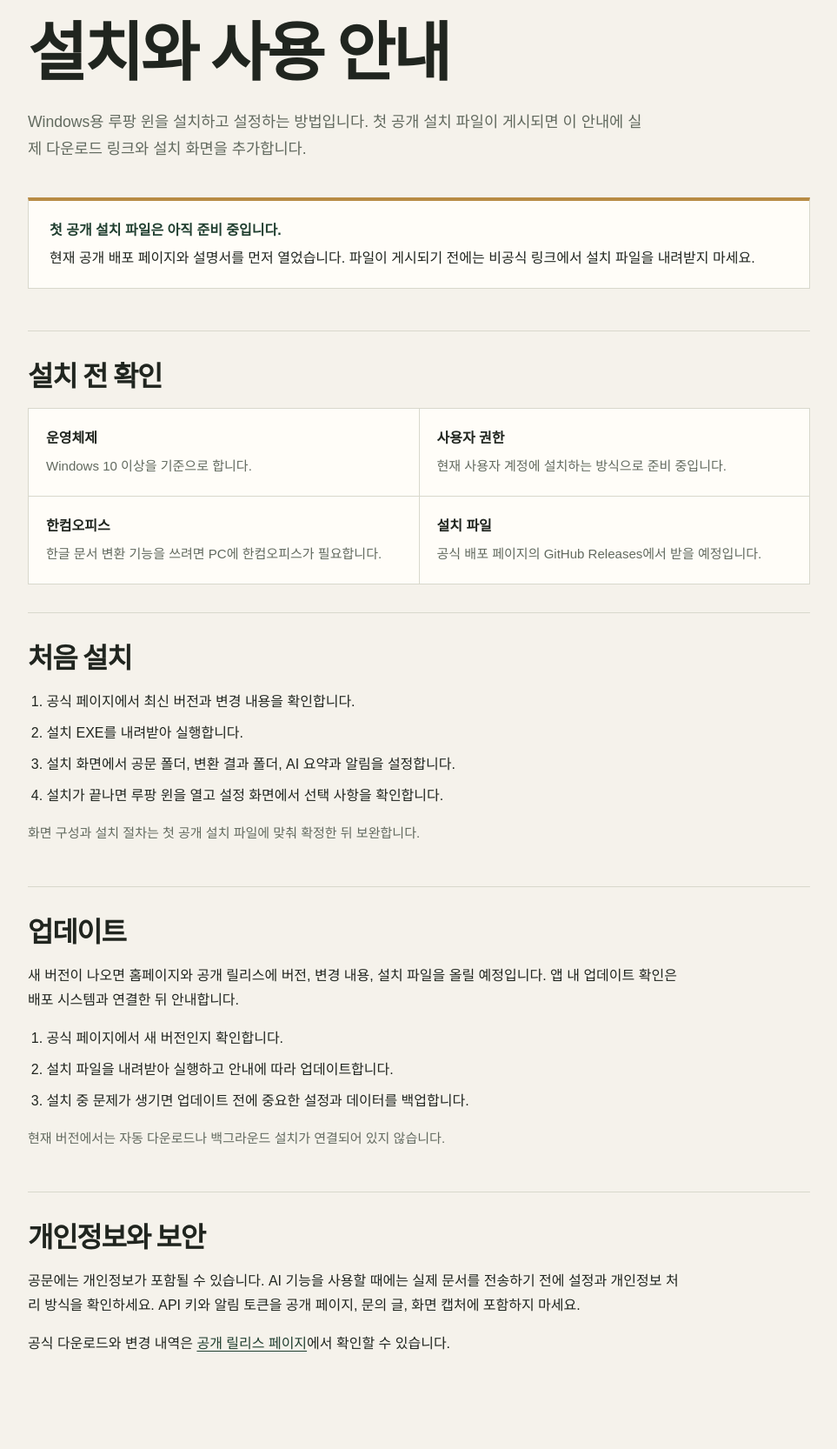
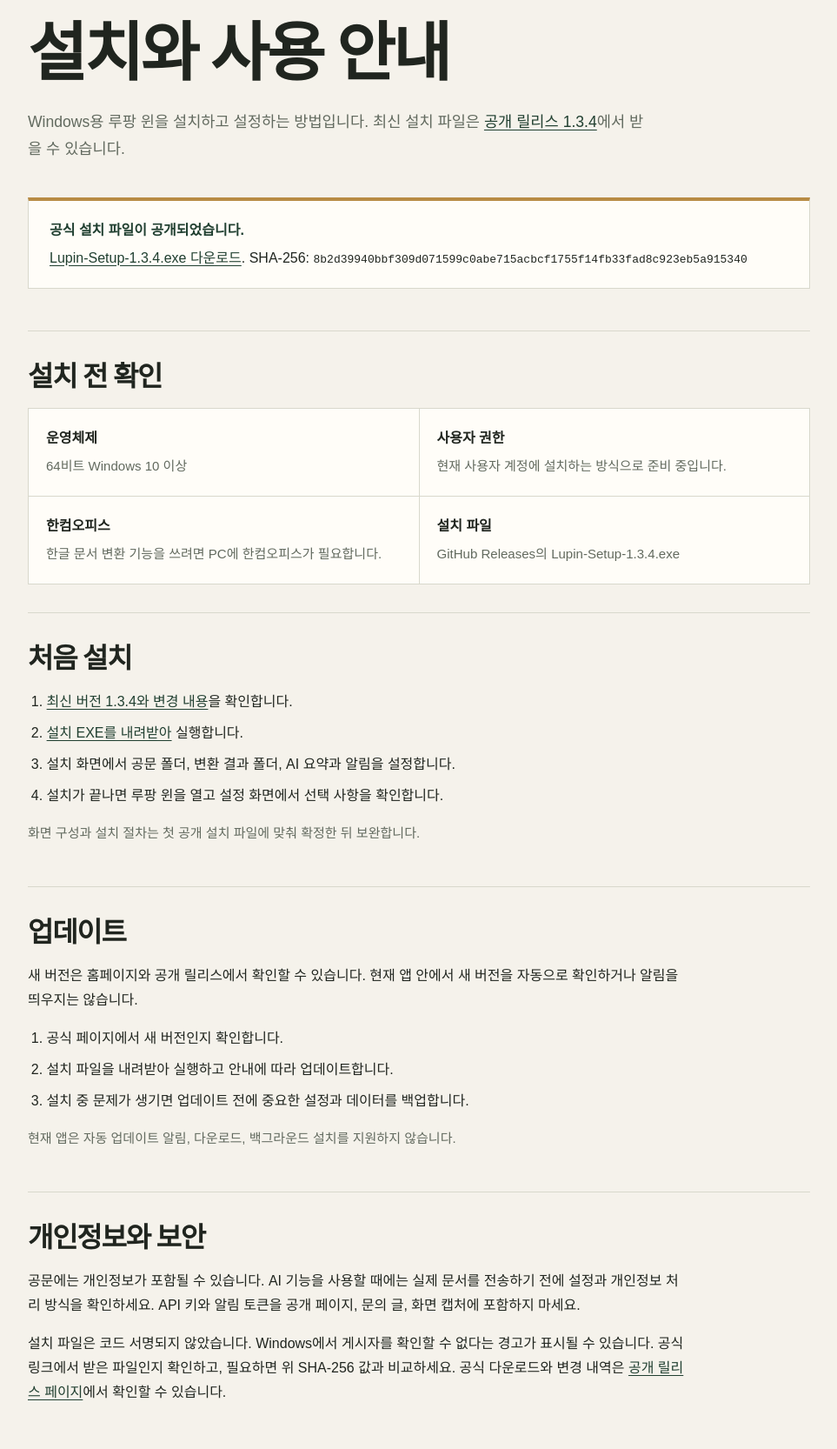
Before and after one commit to Park-saem/lupin-win-release, a plain HTML site: page guide.html in a window 1280 px wide. Shown: the part 120-1786 px from the top of the page at 87% size, without its empty margins (158-1121 px from the left). Drawn offline with Linux system fonts and the light colour scheme.

Commit message:
Publish Lupin Win 1.3.4 download information

```diff
--- a/guide.html
+++ b/guide.html
@@ -31,22 +31,22 @@
   <header><nav class="wrap" aria-label="주 메뉴"><a class="brand" href="./"><img src="assets/lupin-icon.png" alt=""><span>루팡 윈</span></a><a href="./">배포 페이지로</a></nav></header>
   <main class="wrap">
     <h1>설치와 사용 안내</h1>
-    <p class="intro">Windows용 루팡 윈을 설치하고 설정하는 방법입니다. 첫 공개 설치 파일이 게시되면 이 안내에 실제 다운로드 링크와 설치 화면을 추가합니다.</p>
-    <aside class="notice"><strong>첫 공개 설치 파일은 아직 준비 중입니다.</strong>현재 공개 배포 페이지와 설명서를 먼저 열었습니다. 파일이 게시되기 전에는 비공식 링크에서 설치 파일을 내려받지 마세요.</aside>
+    <p class="intro">Windows용 루팡 윈을 설치하고 설정하는 방법입니다. 최신 설치 파일은 <a href="https://github.com/Park-saem/lupin-win-release/releases/tag/v1.3.4">공개 릴리스 1.3.4</a>에서 받을 수 있습니다.</p>
+    <aside class="notice"><strong>공식 설치 파일이 공개되었습니다.</strong><a href="https://github.com/Park-saem/lupin-win-release/releases/download/v1.3.4/Lupin-Setup-1.3.4.exe">Lupin-Setup-1.3.4.exe 다운로드</a>. SHA-256: <code>8b2d39940bbf309d071599c0abe715acbcf1755f14fb33fad8c923eb5a915340</code></aside>
     <section>
       <h2>설치 전 확인</h2>
       <div class="facts">
-        <div class="fact"><strong>운영체제</strong><span>Windows 10 이상을 기준으로 합니다.</span></div>
+        <div class="fact"><strong>운영체제</strong><span>64비트 Windows 10 이상</span></div>
         <div class="fact"><strong>사용자 권한</strong><span>현재 사용자 계정에 설치하는 방식으로 준비 중입니다.</span></div>
         <div class="fact"><strong>한컴오피스</strong><span>한글 문서 변환 기능을 쓰려면 PC에 한컴오피스가 필요합니다.</span></div>
-        <div class="fact"><strong>설치 파일</strong><span>공식 배포 페이지의 GitHub Releases에서 받을 예정입니다.</span></div>
+        <div class="fact"><strong>설치 파일</strong><span>GitHub Releases의 Lupin-Setup-1.3.4.exe</span></div>
       </div>
     </section>
     <section>
       <h2>처음 설치</h2>
       <ol>
-        <li>공식 페이지에서 최신 버전과 변경 내용을 확인합니다.</li>
-        <li>설치 EXE를 내려받아 실행합니다.</li>
+        <li><a href="https://github.com/Park-saem/lupin-win-release/releases/tag/v1.3.4">최신 버전 1.3.4와 변경 내용</a>을 확인합니다.</li>
+        <li><a href="https://github.com/Park-saem/lupin-win-release/releases/download/v1.3.4/Lupin-Setup-1.3.4.exe">설치 EXE를 내려받아</a> 실행합니다.</li>
         <li>설치 화면에서 공문 폴더, 변환 결과 폴더, AI 요약과 알림을 설정합니다.</li>
         <li>설치가 끝나면 루팡 윈을 열고 설정 화면에서 선택 사항을 확인합니다.</li>
       </ol>
@@ -54,18 +54,18 @@
     </section>
     <section>
       <h2>업데이트</h2>
-      <p>새 버전이 나오면 홈페이지와 공개 릴리스에 버전, 변경 내용, 설치 파일을 올릴 예정입니다. 앱 내 업데이트 확인은 배포 시스템과 연결한 뒤 안내합니다.</p>
+      <p>새 버전은 홈페이지와 공개 릴리스에서 확인할 수 있습니다. 현재 앱 안에서 새 버전을 자동으로 확인하거나 알림을 띄우지는 않습니다.</p>
       <ol>
         <li>공식 페이지에서 새 버전인지 확인합니다.</li>
         <li>설치 파일을 내려받아 실행하고 안내에 따라 업데이트합니다.</li>
         <li>설치 중 문제가 생기면 업데이트 전에 중요한 설정과 데이터를 백업합니다.</li>
       </ol>
-      <p class="small">현재 버전에서는 자동 다운로드나 백그라운드 설치가 연결되어 있지 않습니다.</p>
+      <p class="small">현재 앱은 자동 업데이트 알림, 다운로드, 백그라운드 설치를 지원하지 않습니다.</p>
     </section>
     <section>
       <h2>개인정보와 보안</h2>
       <p>공문에는 개인정보가 포함될 수 있습니다. AI 기능을 사용할 때에는 실제 문서를 전송하기 전에 설정과 개인정보 처리 방식을 확인하세요. API 키와 알림 토큰을 공개 페이지, 문의 글, 화면 캡처에 포함하지 마세요.</p>
-      <p>공식 다운로드와 변경 내역은 <a href="https://github.com/Park-saem/lupin-win-release/releases">공개 릴리스 페이지</a>에서 확인할 수 있습니다.</p>
+      <p>설치 파일은 코드 서명되지 않았습니다. Windows에서 게시자를 확인할 수 없다는 경고가 표시될 수 있습니다. 공식 링크에서 받은 파일인지 확인하고, 필요하면 위 SHA-256 값과 비교하세요. 공식 다운로드와 변경 내역은 <a href="https://github.com/Park-saem/lupin-win-release/releases">공개 릴리스 페이지</a>에서 확인할 수 있습니다.</p>
     </section>
   </main>
   <footer><div class="foot wrap"><span>루팡 윈 사용 안내</span><a href="./">배포 홈페이지</a></div></footer>
```
Also changed, not shown: index.html (+6 -6 lines), latest.json (+5 -5 lines), 1 other file.
